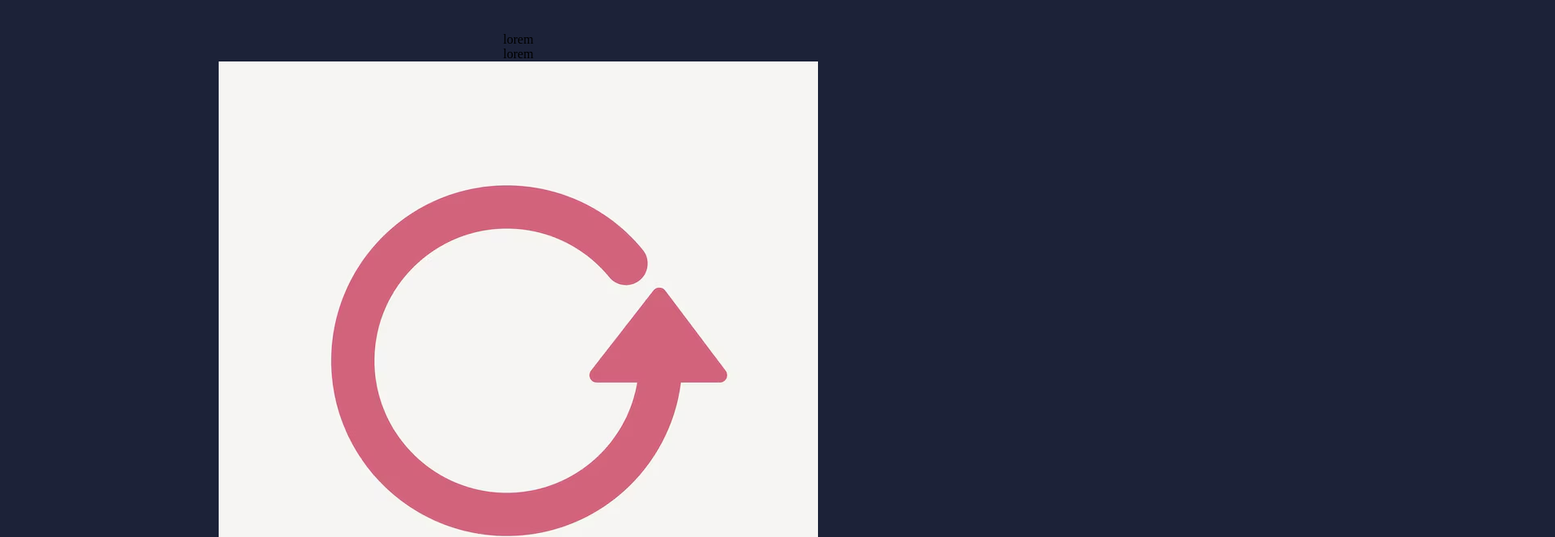
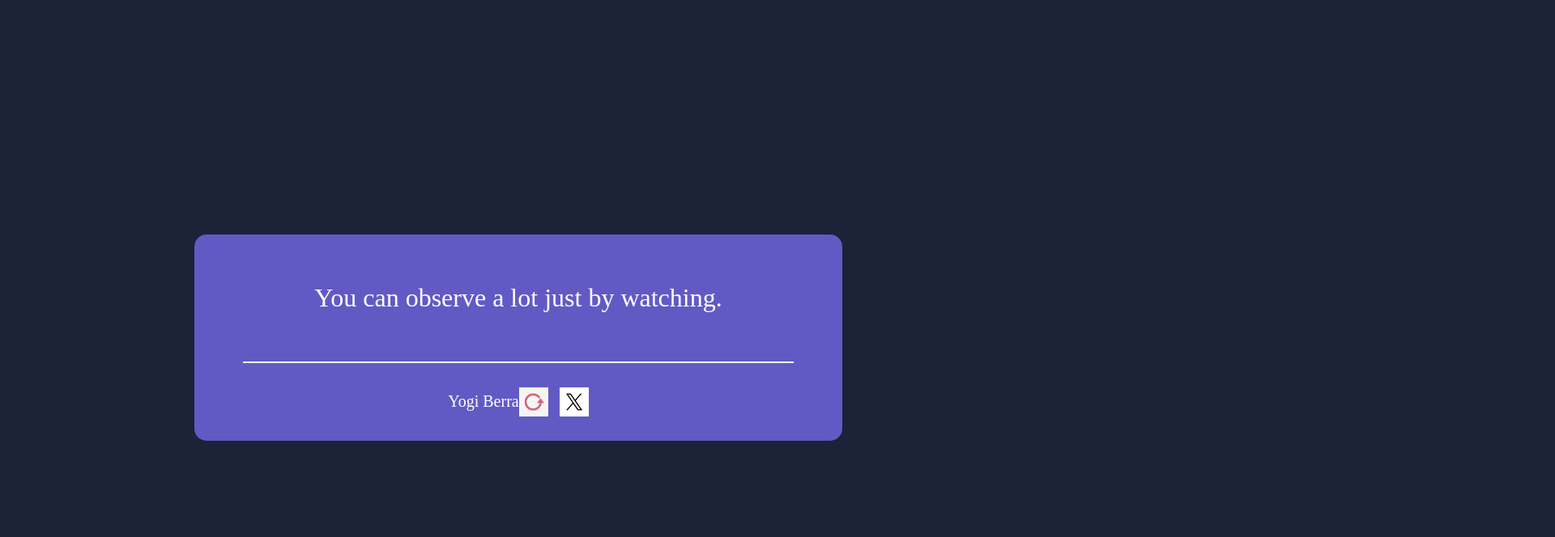
Before and after one commit to Gopi2923/Random-Quote, a React (Vite) app: page / in a window 1280 px wide. Shown: the top 664 px of the page at 81% size, 1920 px wide, since content can reach past the window. Built offline with nearby package versions, Linux system fonts and the light colour scheme; no server answers.

Commit message:
Added quotes api and styles.

```diff
--- a/src/Components/RandomQuote/RandomQuote.css
+++ b/src/Components/RandomQuote/RandomQuote.css
@@ -0,0 +1,41 @@
+.container {
+    display: flex;
+    flex-direction: column;
+    align-items: center;
+    margin: auto;
+    margin-top: 250px;
+    background: #625ac4;
+    width: 800px;
+    border-radius: 15px;
+}
+.quote {
+    padding: 60px 110px;
+    color: white;
+    font-size: 32px;
+    text-align: center;
+}
+.line {
+    width: 680px;
+    height: 1.5px;
+    background: white;
+}
+.bottom {
+    display: flex;
+    flex-direction: row;
+    justify-content:space-between;
+    align-items: center;
+    margin: 30px 0px;
+}
+.author {
+    color: white;
+    font-size: 20px;
+    font-weight: 500;
+}
+.icons {
+    display: flex;
+    gap: 14px;
+}
+.icons img {
+    cursor: pointer;
+    height: 36px;
+}
--- a/src/Components/RandomQuote/RandomQuote.jsx
+++ b/src/Components/RandomQuote/RandomQuote.jsx
@@ -5,11 +5,24 @@ import twitter_icon from '../../assets/twitter.jpg'
 
 const RandomQuote = () => {
 
+    let quotes = [];
+
+    async function loadQuotes() {
+      const response = await fetch("https://type.fit/api/quotes");
+      quotes = await response.json();
+    }
+
     const [quote, setQuote] = useState({
-        text: "lorem",
-        author: "lorem"
+        text: "You can observe a lot just by watching.",
+        author: "Yogi Berra"
+    })
 
-    })
+    const random = () => {
+      const select = quotes[Math.floor(Math.random()*quotes.length)]
+      setQuote(select);
+    }
+
+    loadQuotes();
 
   return (
     <div className='container'>
@@ -18,9 +31,9 @@ const RandomQuote = () => {
        </div>
        <div className="line"></div>
        <div className="bottom">
-        <div className="author">{quote.author}</div>
+        <div className="author">{quote.author.split(",")[0]}</div>
         <div className="icons">
-            <img src={reload_icon} alt="" />
+            <img src={reload_icon} alt=""  onClick={() => {random()}}/>
             <img src={twitter_icon} alt="" />
         </div>
        </div>
```
